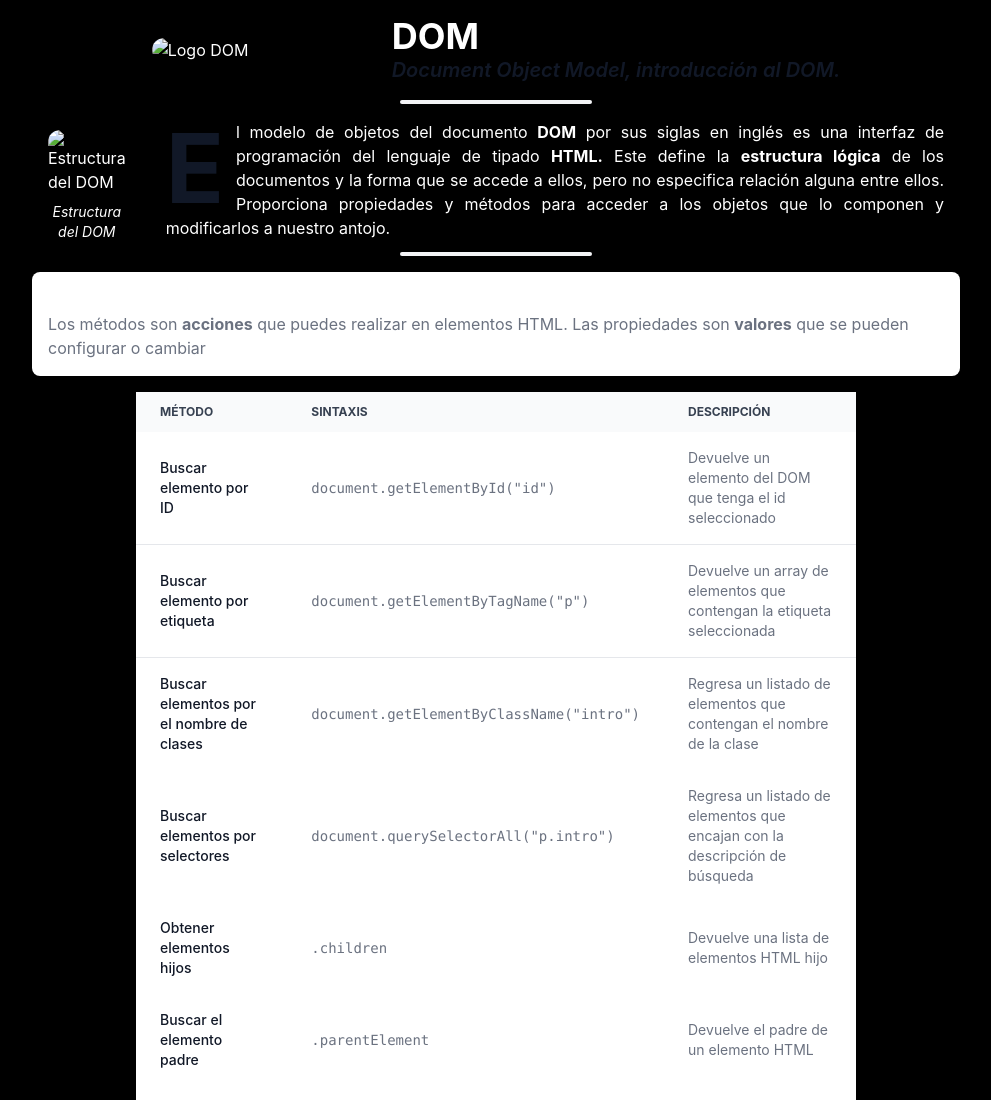
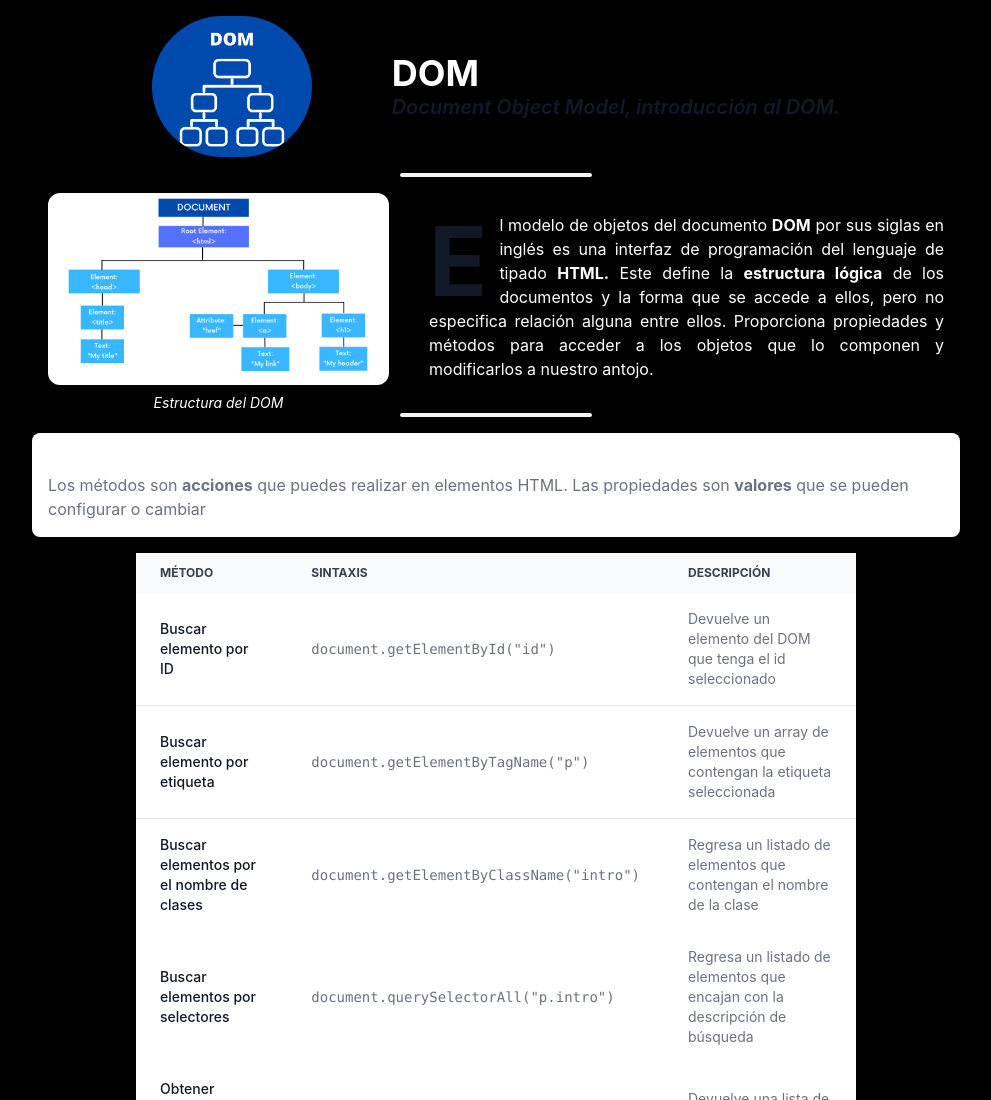
Before and after one commit to luiisao20/itsqmet_dom, a plain HTML site: page index.html in a window 1280 px wide. Shown: the top 1100 px of the page, without its empty margins (144-1135 px from the left). Drawn offline with nearby package versions, Linux system fonts and the light colour scheme; the site is published under a folder, as on GitHub Pages, so addresses that start at the root find nothing.

Commit message:
Agregadas imagenes y no jeykill

```diff
--- a/index.html
+++ b/index.html
@@ -24,7 +24,7 @@
     <main class="w-3/4 mx-auto text-white">
       <div class="flex items-center gap-20 justify-center my-4">
         <img
-          src="/img/dom-logo.png"
+          src="./img/dom-logo.png"
           alt="Logo DOM"
           class="w-[10rem] h-[10rem] rounded-full"
         />
@@ -42,7 +42,7 @@
         <div class="flex gap-10 items-center">
           <figure>
             <img
-              src="/img/dom-structure.png"
+              src="./img/dom-structure.png"
               alt="Estructura del DOM"
               class="rounded-xl"
             />
```
Also changed, not shown: 1 other file.
